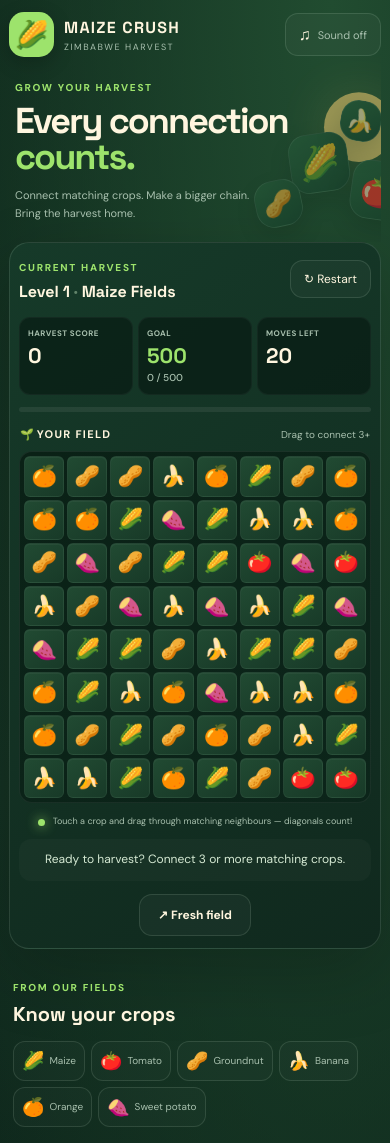
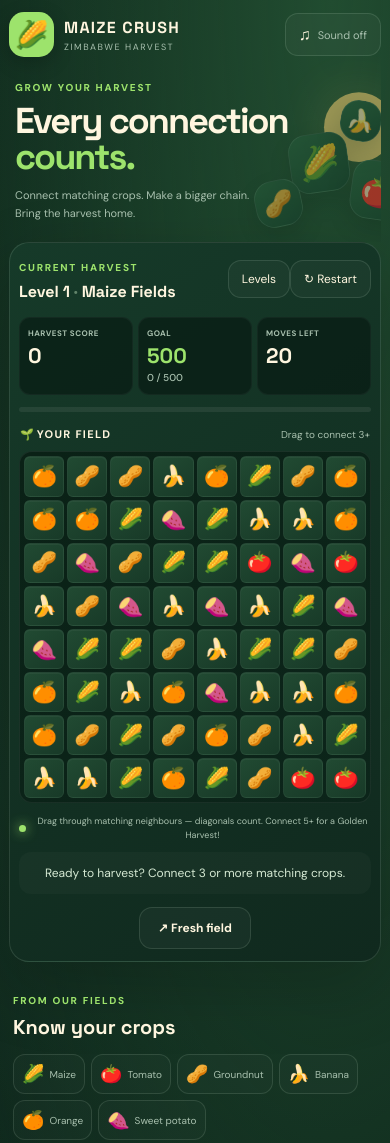
Before and after one commit to tapiwanashemanyonga-gif/Maize-Crush, a website: page index.html in a window 390 px wide. Shown: the top 1143 px of the page. Drawn offline with Linux system fonts and the light colour scheme.

Commit message:
Add harvest level map and bonus guidance

```diff
--- a/index.html
+++ b/index.html
@@ -1,46 +1,13 @@
 <!doctype html>
-<html lang="en">
-<head>
-  <meta charset="utf-8">
-  <meta name="viewport" content="width=device-width, initial-scale=1, viewport-fit=cover">
-  <meta name="theme-color" content="#123c2b">
-  <meta name="description" content="Maize Crush: Zimbabwe Harvest — connect matching crops, make a harvest, and beat each level.">
-  <title>Maize Crush — Zimbabwe Harvest</title>
-  <link rel="stylesheet" href="./styles.css">
-</head>
-<body>
-  <main class="app-shell">
-    <header class="topbar">
-      <a class="brand" href="./" aria-label="Maize Crush home"><span class="brand-mark" aria-hidden="true">🌽</span><span><strong>MAIZE CRUSH</strong><small>ZIMBABWE HARVEST</small></span></a>
-      <button id="sound-toggle" class="icon-button" type="button" aria-pressed="false" aria-label="Toggle sound effects">♫ <span>Sound off</span></button>
-    </header>
-
-    <section class="hero" aria-labelledby="game-title">
-      <div class="hero-copy"><p class="eyebrow">GROW YOUR HARVEST</p><h1 id="game-title">Every connection<br><em>counts.</em></h1><p>Connect matching crops. Make a bigger chain. Bring the harvest home.</p></div>
-      <div class="hero-art" aria-hidden="true"><span class="sun"></span><span class="crop crop-one">🌽</span><span class="crop crop-two">🍅</span><span class="crop crop-three">🥜</span><span class="crop crop-four">🍌</span></div>
-    </section>
-
-    <section class="game-panel" aria-label="Puzzle game">
-      <div class="level-row">
-        <div><span class="eyebrow">CURRENT HARVEST</span><h2 id="level-label">Level 1 <span>·</span> Maize Fields</h2></div>
-        <button id="restart-button" class="quiet-button" type="button">↻ Restart</button>
-      </div>
-      <div class="stats">
-        <div class="stat"><span>HARVEST SCORE</span><strong id="score-value">0</strong></div>
-        <div class="stat target-stat"><span>GOAL</span><strong id="goal-value">500</strong><small id="goal-status">0 / 500</small></div>
-        <div class="stat"><span>MOVES LEFT</span><strong id="moves-value">20</strong></div>
-      </div>
-      <div class="progress-track" aria-label="Level goal progress"><div id="progress-fill" class="progress-fill"></div></div>
-      <div class="board-heading"><span>🌱 <strong>YOUR FIELD</strong></span><span id="chain-hint">Drag to connect 3+</span></div>
-      <div id="game-board" class="game-board" role="group" aria-label="Eight by eight crop board"></div>
-      <div class="board-help"><span class="help-dot"></span> Touch a crop and drag through matching neighbours — diagonals count!</div>
-      <div id="game-message" class="game-message" role="status" aria-live="polite">Ready to harvest? Connect 3 or more matching crops.</div>
-      <div class="action-row"><button id="next-button" class="primary-button" type="button" hidden>Next level <span>→</span></button><button id="shuffle-button" class="secondary-button" type="button">↗ Fresh field</button></div>
-    </section>
-
-    <section class="crop-guide" aria-label="Crops in this game"><div><span class="eyebrow">FROM OUR FIELDS</span><h2>Know your crops</h2></div><div class="crop-list"><span>🌽 <small>Maize</small></span><span>🍅 <small>Tomato</small></span><span>🥜 <small>Groundnut</small></span><span>🍌 <small>Banana</small></span><span>🍊 <small>Orange</small></span><span>🍠 <small>Sweet potato</small></span></div></section>
-    <footer><span>Made for the joy of the harvest.</span><span>MAIZE CRUSH <b>•</b> ZIMBABWE 🇿🇼</span></footer>
-  </main>
-  <script src="./game.js" defer></script>
-</body>
-</html>
+<html lang="en"><head><meta charset="utf-8"><meta name="viewport" content="width=device-width, initial-scale=1, viewport-fit=cover"><meta name="theme-color" content="#123c2b"><meta name="description" content="Maize Crush: Zimbabwe Harvest — connect matching crops, make a harvest, and beat each level."><title>Maize Crush — Zimbabwe Harvest</title><link rel="stylesheet" href="./styles.css"></head>
+<body><main class="app-shell">
+<header class="topbar"><a class="brand" href="./" aria-label="Maize Crush home"><span class="brand-mark" aria-hidden="true">🌽</span><span><strong>MAIZE CRUSH</strong><small>ZIMBABWE HARVEST</small></span></a><button id="sound-toggle" class="icon-button" type="button" aria-pressed="false" aria-label="Toggle sound effects">♫ <span>Sound off</span></button></header>
+<section class="hero" aria-labelledby="game-title"><div class="hero-copy"><p class="eyebrow">GROW YOUR HARVEST</p><h1 id="game-title">Every connection<br><em>counts.</em></h1><p>Connect matching crops. Make a bigger chain. Bring the harvest home.</p></div><div class="hero-art" aria-hidden="true"><span class="sun"></span><span class="crop crop-one">🌽</span><span class="crop crop-two">🍅</span><span class="crop crop-three">🥜</span><span class="crop crop-four">🍌</span></div></section>
+<section class="game-panel" aria-label="Puzzle game"><div class="level-row"><div><span class="eyebrow">CURRENT HARVEST</span><h2 id="level-label">Level 1 <span>·</span> Maize Fields</h2></div><div class="level-actions"><button id="level-map-button" class="quiet-button" type="button">Levels</button><button id="restart-button" class="quiet-button" type="button">↻ Restart</button></div></div>
+<div class="stats"><div class="stat"><span>HARVEST SCORE</span><strong id="score-value">0</strong></div><div class="stat target-stat"><span>GOAL</span><strong id="goal-value">500</strong><small id="goal-status">0 / 500</small></div><div class="stat"><span>MOVES LEFT</span><strong id="moves-value">20</strong></div></div>
+<div class="progress-track" aria-label="Level goal progress"><div id="progress-fill" class="progress-fill"></div></div><div class="board-heading"><span>🌱 <strong>YOUR FIELD</strong></span><span id="chain-hint">Drag to connect 3+</span></div><div id="game-board" class="game-board" role="group" aria-label="Eight by eight crop board"></div>
+<div class="board-help"><span class="help-dot"></span> Drag through matching neighbours — diagonals count. Connect 5+ for a Golden Harvest!</div><div id="game-message" class="game-message" role="status" aria-live="polite">Ready to harvest? Connect 3 or more matching crops.</div><div class="action-row"><button id="next-button" class="primary-button" type="button" hidden>Next level <span>→</span></button><button id="shuffle-button" class="secondary-button" type="button">↗ Fresh field</button></div></section>
+<section class="crop-guide" aria-label="Crops in this game"><div><span class="eyebrow">FROM OUR FIELDS</span><h2>Know your crops</h2></div><div class="crop-list"><span>🌽 <small>Maize</small></span><span>🍅 <small>Tomato</small></span><span>🥜 <small>Groundnut</small></span><span>🍌 <small>Banana</small></span><span>🍊 <small>Orange</small></span><span>🍠 <small>Sweet potato</small></span></div></section>
+<footer><span>Made for the joy of the harvest.</span><span>MAIZE CRUSH <b>•</b> ZIMBABWE 🇿🇼</span></footer></main>
+<dialog id="level-map" class="level-map"><div class="map-head"><div><span class="eyebrow">YOUR JOURNEY</span><h2>Harvest levels</h2><p>Completed levels are unlocked for replay.</p></div><button id="level-map-close" class="quiet-button" type="button" aria-label="Close levels">✕</button></div><div id="level-map-list" class="level-map-list"></div></dialog>
+<script src="./game.js" defer></script></body></html>
```
